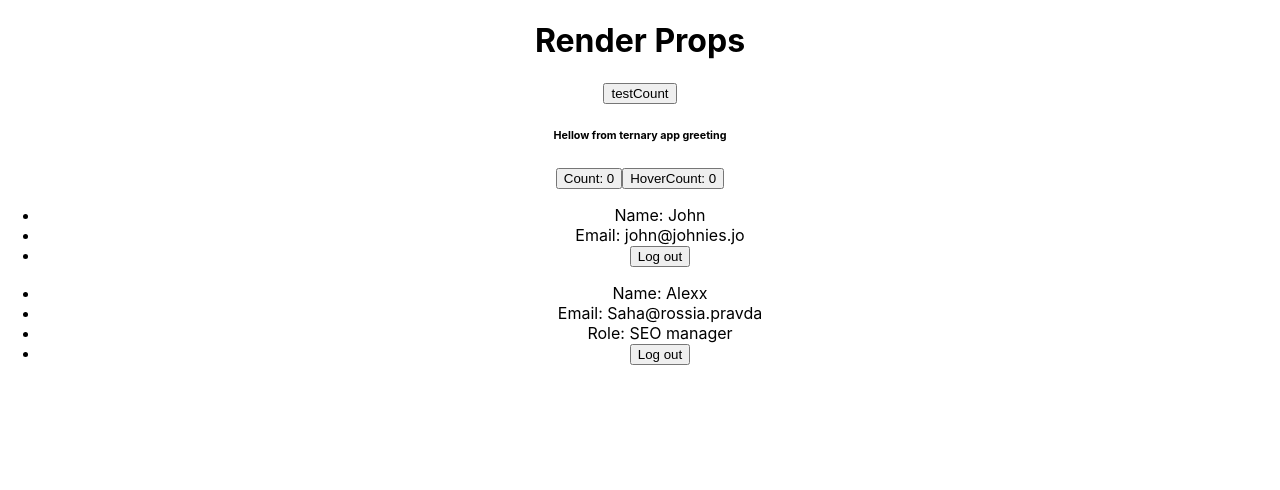
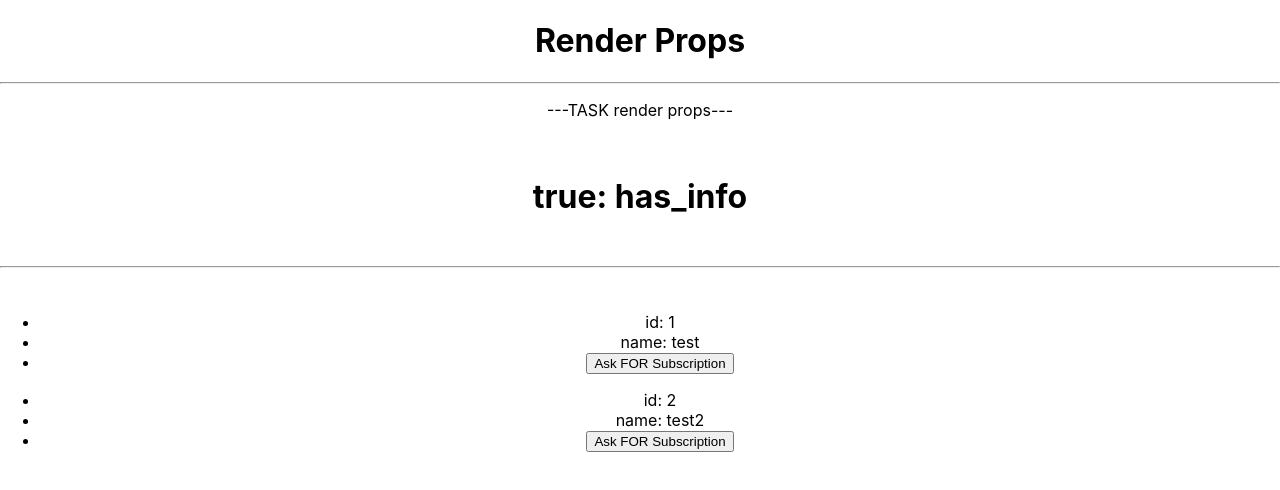
Before and after one commit to vitustockholm/REACT-renderProps-HOC, a React (Create React App) app: page / in a window 1280 px wide. Shown: the top 490 px of the page. Built offline with nearby package versions, Linux system fonts and the light colour scheme.

Commit message:
render-props-task-academy

```diff
--- a/src/App.js
+++ b/src/App.js
@@ -6,13 +6,17 @@ import Counter from './components/Counter/Counter';
 import User from './components/User/User';
 import Admin from './components/User/Admin';
 import Logout from './components/User/Logout';
-
+//  Task 2021-10-01 react-prop-types passing props without REACT_API_hooks
+import Paragraph from './components/Paragraph_user';
+//second component
+import Cookies from './components/Cookies';
+import SetCookie from './components/SetCookie';
 function App() {
   return (
     <>
       <h1>Render Props</h1>
       <div>
-        <Button text='Count' action={() => console.log('testFunc')} />
+        {/* <Button text='Count' action={() => console.log('testFunc')} />
         <Greeting
           render={(type) =>
             //type ? <h1></h1> : <h6></h6>
@@ -22,9 +26,9 @@ function App() {
               <h6>Hellow from ternary app greeting</h6>
             )
           }
-        />
+        /> */}
         {/* <Greeting render={() => <h5>Hellow from GreetingJSX2</h5>} /> */}
-        <Counter
+        {/* <Counter
           render={(count, increment) => (
             <ClickCounter count={count} increment={increment} />
           )}
@@ -33,9 +37,9 @@ function App() {
           render={(count, increment) => (
             <HoverCounter count={count} increment={increment} />
           )}
-        />
+        /> */}
         {/* User / Admin */}
-        <Logout
+        {/* <Logout
           render={(logout) => (
             <User
               userData={{ name: 'John', email: 'john@johnies.jo' }}
@@ -54,6 +58,28 @@ function App() {
               logout={logout}
             />
           )}
+        /> */}
+        <hr />
+        <p>---TASK render props---</p>
+        <br />
+        <Paragraph
+          render={(type) =>
+            //type ? <h1></h1> : <h6></h6>
+            type === 'has_info' ? <h1>true: {type}</h1> : <h1>false: noinfo</h1>
+          }
+        />
+        <br />
+        <hr />
+        <br />
+        <SetCookie
+          render={(cookie) => (
+            <Cookies instantData={{ id: '1', name: 'test' }} cookie={cookie} />
+          )}
+        />
+        <SetCookie
+          render={(cookie) => (
+            <Cookies instantData={{ id: '2', name: 'test2' }} cookie={cookie} />
+          )}
         />
       </div>
     </>
--- /dev/null
+++ b/src/components/Cookies.jsx
@@ -0,0 +1,18 @@
+import React from 'react';
+import PropTypes from 'prop-types';
+
+const Cookies = ({ instantData, cookie }) => {
+  const { id, name } = instantData;
+  const { subscription, cookieId, cookieName } = cookie;
+  return (
+    <ul>
+      <li>id: {id}</li>
+      <li>name: {name}</li>
+      <li>
+        <button onClick={cookie}>Ask FOR Subscription</button>
+      </li>
+    </ul>
+  );
+};
+
+export default Cookies;
--- /dev/null
+++ b/src/components/Paragraph_user.jsx
@@ -0,0 +1,12 @@
+import React from 'react';
+import PropTypes from 'prop-types';
+
+const Paragraph = ({ render }) => {
+  return render('has_info');
+};
+
+Paragraph.propTypes = {
+  render: PropTypes.func.isRequired,
+};
+
+export default Paragraph;
--- /dev/null
+++ b/src/components/SetCookie.jsx
@@ -0,0 +1,16 @@
+import React from 'react';
+import PropTypes from 'prop-types';
+
+const SetCookie = ({ render }) => {
+  const cookie = () => {
+    localStorage.setItem('cookie', cookie);
+    console.log(cookie.name);
+    alert(cookie);
+  };
+
+  return render(cookie);
+};
+SetCookie.propTypes = {
+  render: PropTypes.func.isRequired,
+};
+export default SetCookie;
```
